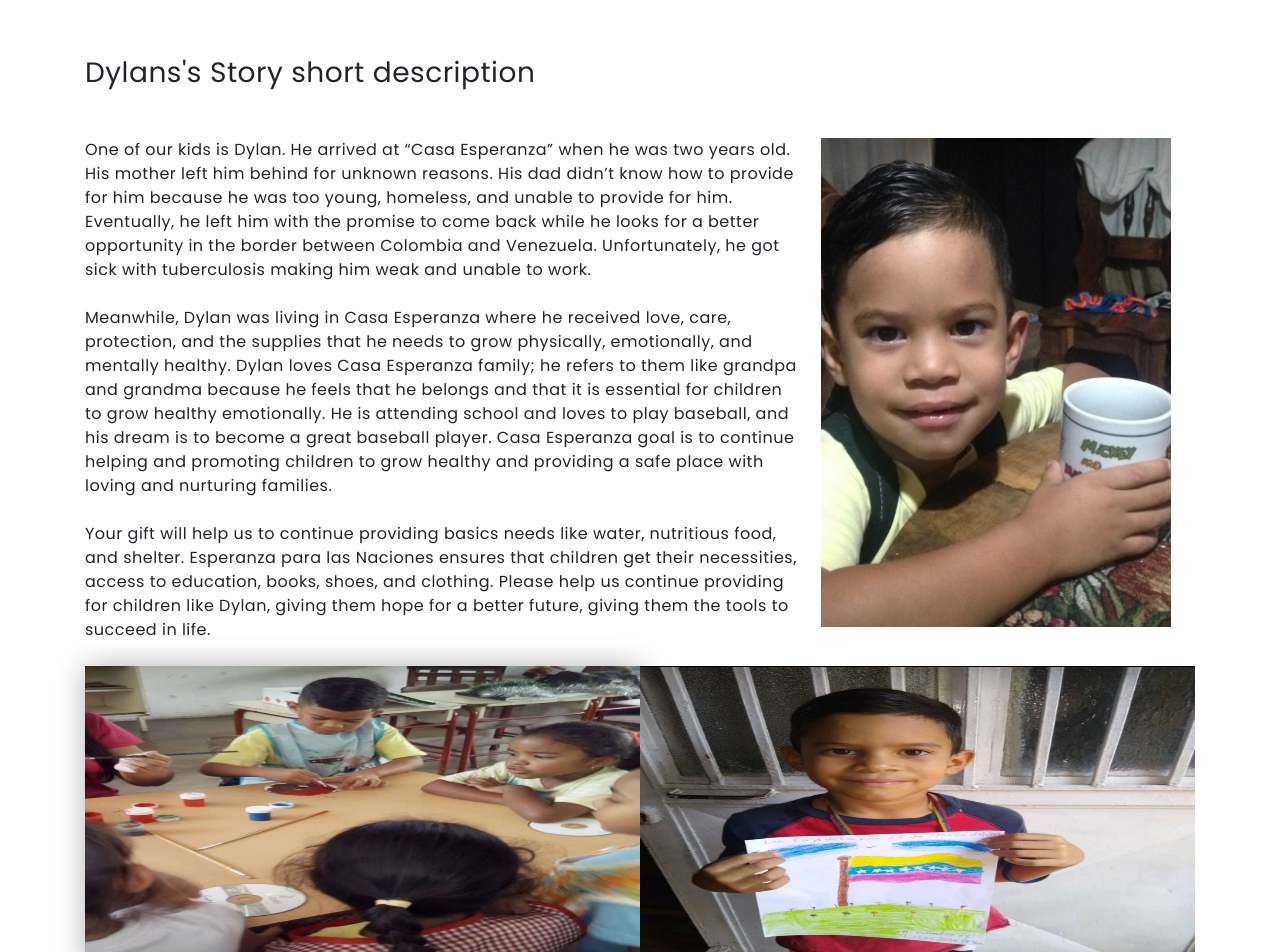
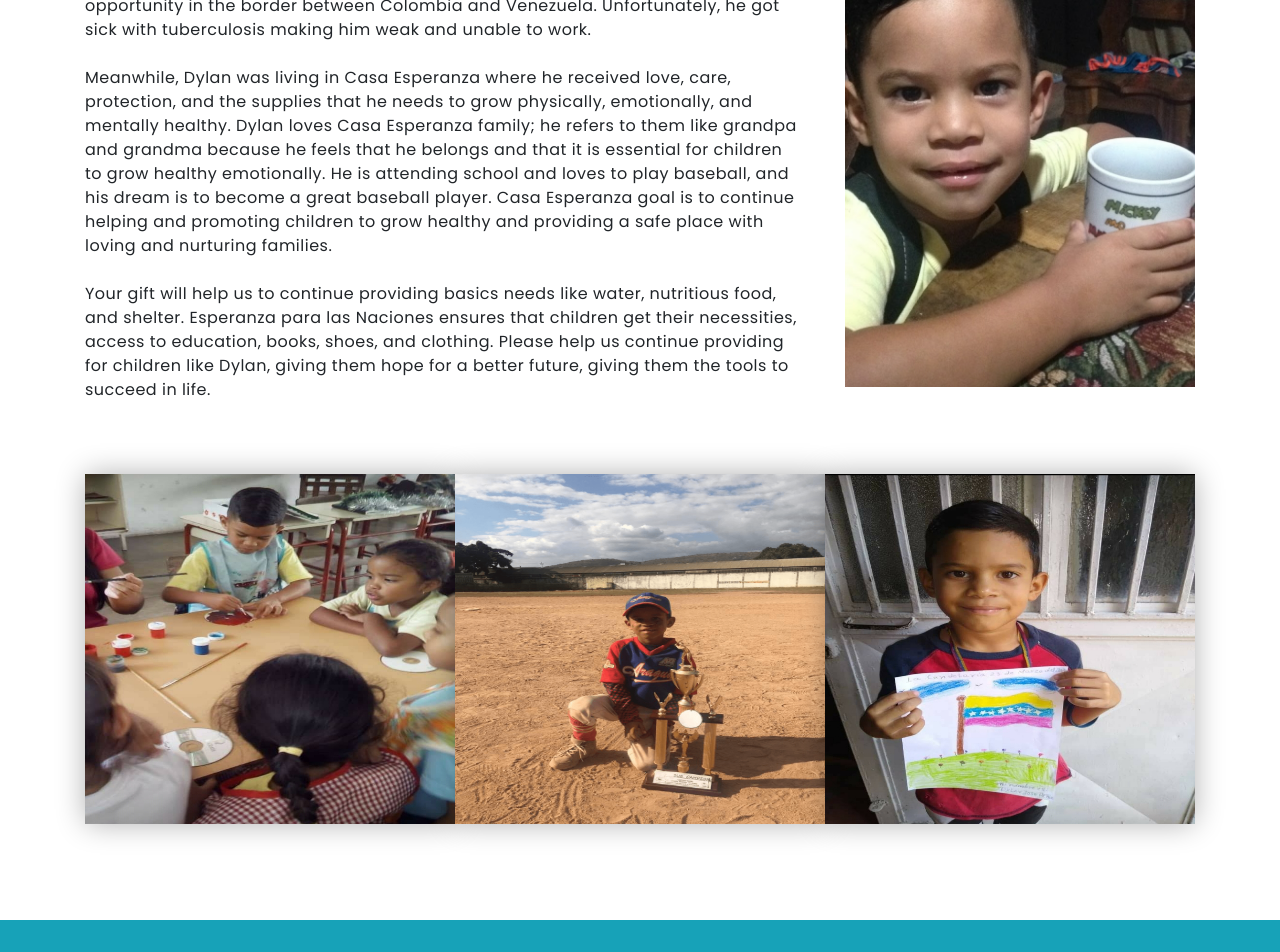
Before and after one commit to Cmmh1101/hope-react-types, a React (Create React App) app: page /storyOfHope/dylans-story in a window 1280 px wide. Shown: the part 680-1632 px from the top of the page. Built offline with nearby package versions, Linux system fonts and the light colour scheme; a web font is replaced by a local one.

Commit message:
functional component for sties small images

```diff
--- a/src/storiesData.ts
+++ b/src/storiesData.ts
@@ -6,7 +6,6 @@ const articles = [
     image: "../../../images/dylanStory/Dylan-Baseball.png",
     icon: "../../../images/bread.png",
     description: "Dylans's Story",
-
     storyImage: {
         image1: "../../../images/dylanStory/Dylan-casa-esperanza.jpeg",
         alt: "Familia Perez recibiendo herramientas de trabajo para su reposteria en el hogar"
@@ -18,6 +17,10 @@ const articles = [
     storyImage3: {
         image: "../../../images/dylanStory/Dylan-bandera-Venezuela.jpeg",
         alt: "Dylan"
+    },
+    storyImage4: {
+        image: "../../../images/dylanStory/Dylan-Baseball.png",
+        alt: "Dylan with a baseball trophy"
     },
 
     alt: "",
--- a/src/styles/styles.css
+++ b/src/styles/styles.css
@@ -151,7 +151,7 @@ footer .rights {
   align-items: center;
   text-align: center;
   width: 100%;
-  height: 80vh;
+  height: 50vh;
   position: relative;
 }
 .banner-divider h2 {
--- /dev/null
+++ b/src/utils/StoryBannerImageSmall.tsx
@@ -0,0 +1,27 @@
+import React from "react";
+
+interface Props {
+  image: string | undefined;
+  altText: string | undefined;
+}
+
+const StoryBannerImageSmall = ({ image, altText }: Props) => {
+  return (
+    <div
+      className="col-md-4 px-0 story-banner-image"
+      style={{ height: "350px" }}
+    >
+      <img
+        style={{
+          width: "100%",
+          height: "100%",
+          objectPosition: "center bottom",
+        }}
+        src={image}
+        alt={altText}
+      />
+    </div>
+  );
+};
+
+export default StoryBannerImageSmall;
--- a/src/views/storiesOfHope.tsx/components/StoryPage.tsx
+++ b/src/views/storiesOfHope.tsx/components/StoryPage.tsx
@@ -3,6 +3,7 @@ import { Col, Container, Row } from "reactstrap";
 import storiesData from "../../../storiesData";
 import BannerDivider from "../../../utils/BannerDivider";
 import FollowUs from "../../../utils/FollowUs";
+import StoryBannerImageSmall from "../../../utils/StoryBannerImageSmall";
 import NotFoundPage from "../../404page";
 import StoriesList from "./StoriesList";
 
@@ -32,9 +33,9 @@ const StoryPage = ({ match }: any) => {
               <h3>{article.description} short description</h3>
             </Col>
             <Col xs={12} className="d-flex">
-              <article className="mx-auto pl-0 pr-4">
+              <article className="mx-auto px-0">
                 <img
-                  className="story-side-image"
+                  className="story-side-image ml-5"
                   src={article.storyImage?.image1}
                   alt={article.storyImage?.alt}
                 />
@@ -44,46 +45,20 @@ const StoryPage = ({ match }: any) => {
                   </p>
                 ))}
               </article>
-              {/* <img
-                className="story-side-image"
-                src={article.storyImage?.image1}
-                alt={article.storyImage?.alt}
-              /> */}
-              {/* <Col md={5} className="d-flex flex-wrap px-0">
-                <div className="col-md-12 story-images-container">
-                  <img
-                    src={article.storyImage?.image1}
-                    alt={article.storyImage?.alt}
-                  />
-                </div>
-              </Col> */}
             </Col>
-            <Col xs={12} className="d-flex">
-              <div
-                className="col-md-6 px-0 story-banner-image"
-                style={{ height: "300px" }}
-              >
-                <img
-                  style={{
-                    width: "100%",
-                    height: "100%",
-                    objectPosition: "center bottom",
-                  }}
-                  src={article.storyImage2?.image}
-                  alt={article.storyImage2?.alt}
-                />
-              </div>
-              <div className="col-md-6 px-0" style={{ height: "300px" }}>
-                <img
-                  style={{
-                    width: "100%",
-                    height: "100%",
-                    objectPosition: "center bottom",
-                  }}
-                  src={article.storyImage3?.image}
-                  alt={article.storyImage3?.alt}
-                />
-              </div>
+            <Col xs={12} className="d-flex my-5">
+              <StoryBannerImageSmall
+                image={article.storyImage2?.image}
+                altText={article.storyImage2?.alt}
+              />
+              <StoryBannerImageSmall
+                image={article.storyImage4?.image}
+                altText={article.storyImage4?.alt}
+              />
+              <StoryBannerImageSmall
+                image={article.storyImage3?.image}
+                altText={article.storyImage3?.alt}
+              />
             </Col>
           </Col>
         </Row>
```
Lines whose indentation alone changed are shown as unchanged.
